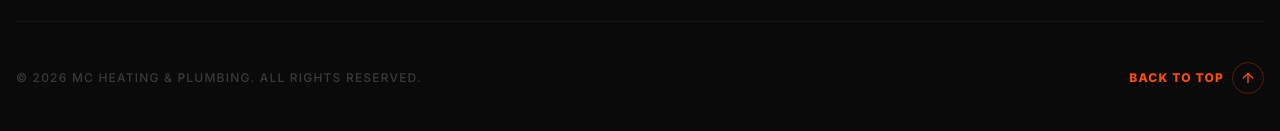
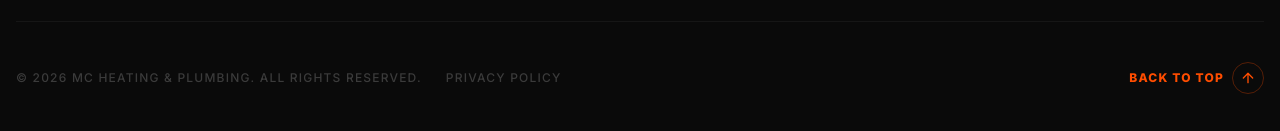
Before and after one commit to msprojects-pro/MC-Heating, a React (Vite) app: page / in a window 1280 px wide. Shown: the part 6470-6601 px from the top of the page. Built offline with nearby package versions, Linux system fonts and the light colour scheme.

Commit message:
Enhance Footer with privacy policy button
Added a privacy policy button to the footer component.

```diff
--- a/src/components/Footer.tsx
+++ b/src/components/Footer.tsx
@@ -3,7 +3,7 @@ import { Mail, Phone, MapPin, Facebook, MessageCircle, ArrowUp } from 'lucide-re
 import { Logo } from './Logo';
 import { BUSINESS_INFO, NAV_LINKS, SOCIAL_LINKS } from '../constants';
 
-export function Footer() {
+export function Footer({ onPrivacyClick }: { onPrivacyClick: () => void }) {
   const scrollToTop = () => {
     window.scrollTo({ top: 0, behavior: 'smooth' });
   };
@@ -85,9 +85,17 @@ export function Footer() {
         <hr className="border-white/5 mb-10" />
 
         <div className="flex flex-col md:flex-row items-center justify-between gap-6">
-          <p className="text-white/20 text-xs font-medium uppercase tracking-widest">
-            © {new Date().getFullYear()} {BUSINESS_INFO.name}. All rights reserved.
-          </p>
+          <div className="flex items-center gap-6">
+            <p className="text-white/20 text-xs font-medium uppercase tracking-widest">
+              © {new Date().getFullYear()} {BUSINESS_INFO.name}. All rights reserved.
+            </p>
+            <button
+              onClick={onPrivacyClick}
+              className="text-white/20 hover:text-primary transition-colors text-xs font-medium uppercase tracking-widest"
+            >
+              Privacy Policy
+            </button>
+          </div>
 
           <button
             onClick={scrollToTop}
```
